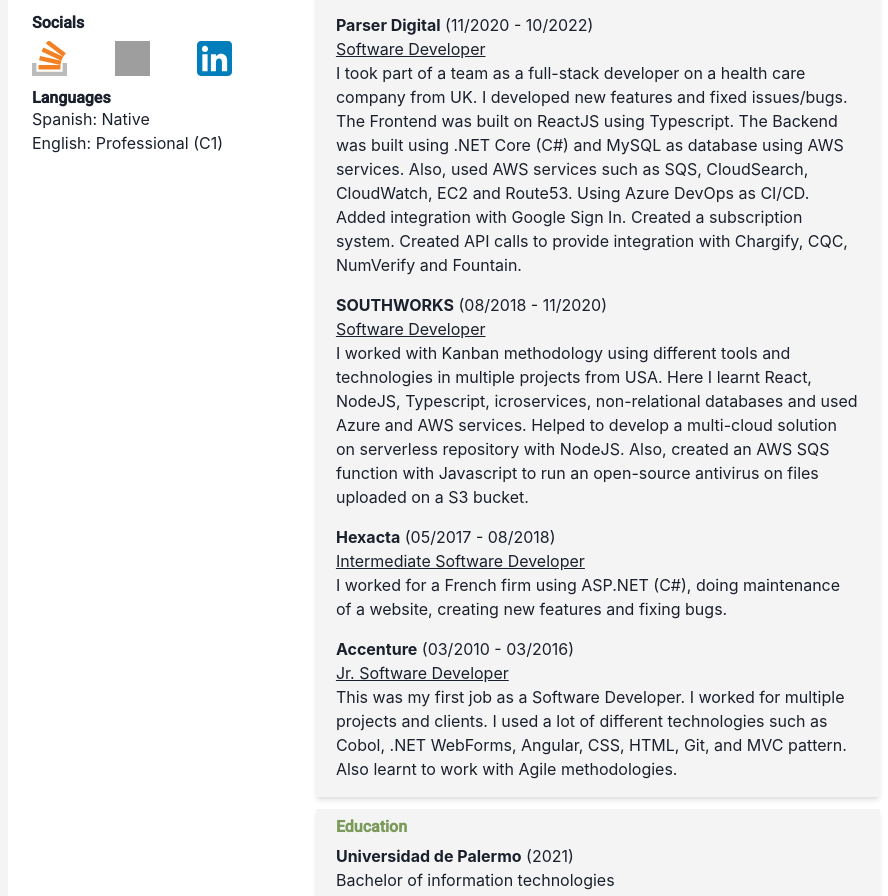
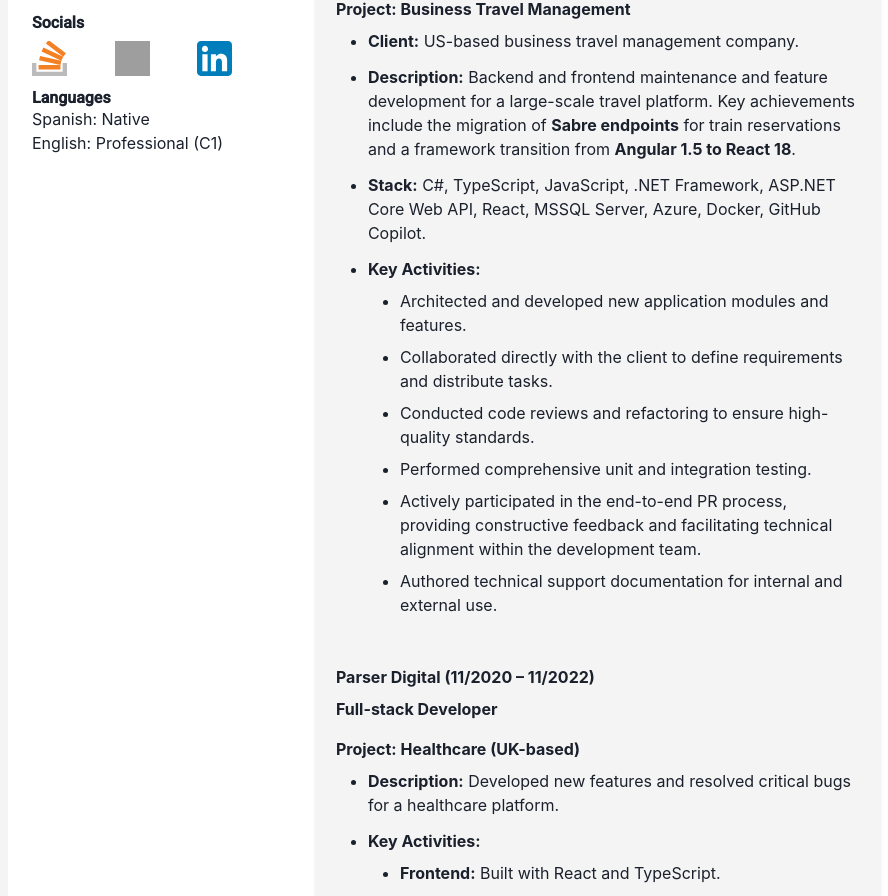
Before and after one commit to Nahuelgrc/web-cv, a React (Vite) app: page / in a window 1280 px wide. Shown: the part 298-1194 px from the top of the page, without its empty margins (184-1072 px from the left). Built offline with nearby package versions, Linux system fonts and the light colour scheme; grey boxes are pictures that could not be loaded.

Commit message:
Update cv

```diff
--- a/data/data.json
+++ b/data/data.json
@@ -1,13 +1,10 @@
 {
   "localPictureName": "Picture.png",
-
   "firstName": "Nahuel",
   "lastName": "García",
   "roleTitle": "Software Developer",
-
   "email": "nahuelgrc@gmail.com",
   "location": "Buenos Aires, Argentina",
-
   "socialList": [
     {
       "show": true,
@@ -28,7 +25,6 @@
       "logoName": "LinkedIn.svg"
     }
   ],
-
   "languagesList": [
     {
       "name": "Spanish",
@@ -39,23 +35,54 @@
       "level": "Professional (C1)"
     }
   ],
-
   "jobExperienceList": [
     {
       "companyName": "DataArt",
-      "roleTitle": "Software Developer",
+      "roleTitle": "Full-stack Developer",
       "startMonth": "11",
       "startYear": "2022",
-      "description": "-"
+      "projects": [
+        {
+          "projectName": "Business Travel Management",
+          "client": "US-based business travel management company.",
+          "description": "Backend and frontend maintenance and feature development for a large-scale travel platform. Key achievements include the migration of <strong>Sabre endpoints</strong> for train reservations and a framework transition from <strong>Angular 1.5 to React 18</strong>.",
+          "stack": "C#, TypeScript, JavaScript, .NET Framework, ASP.NET Core Web API, React, MSSQL Server, Azure, Docker, GitHub Copilot.",
+          "keyActivities": [
+            "Architected and developed new application modules and features.",
+            "Collaborated directly with the client to define requirements and distribute tasks.",
+            "Conducted code reviews and refactoring to ensure high-quality standards.",
+            "Performed comprehensive unit and integration testing.",
+            "Actively participated in the end-to-end PR process, providing constructive feedback and facilitating technical alignment within the development team.",
+            "Authored technical support documentation for internal and external use."
+          ]
+        }
+      ]
     },
     {
       "companyName": "Parser Digital",
-      "roleTitle": "Software Developer",
+      "roleTitle": "Full-stack Developer",
       "startMonth": "11",
       "startYear": "2020",
-      "endMonth": "10",
+      "endMonth": "11",
       "endYear": "2022",
-      "description": "I took part of a team as a full-stack developer on a health care company from UK. I developed new features and fixed issues/bugs. The Frontend was built on ReactJS using Typescript. The Backend was built using .NET Core (C#) and MySQL as database using AWS services. Also, used AWS services such as SQS, CloudSearch, CloudWatch, EC2 and Route53. Using Azure DevOps as CI/CD. Added integration with Google Sign In. Created a subscription system. Created API calls to provide integration with Chargify, CQC, NumVerify and Fountain."
+      "projects": [
+        {
+          "projectName": "Healthcare (UK-based)",
+          "description": "Developed new features and resolved critical bugs for a healthcare platform.",
+          "keyActivities": [
+            "<strong>Frontend:</strong> Built with React and TypeScript.",
+            "<strong>Backend:</strong> Developed using .NET Core (C#) with MySQL.",
+            "<strong>Cloud Services:</strong> Integrated AWS services including SQS, CloudSearch, CloudWatch, EC2, and Route53.",
+            "<strong>CI/CD:</strong> Utilized Azure DevOps for automated deployment.",
+            "<strong>Key Achievements:</strong> Implemented Google Sign-In integration, built a subscription system, and integrated third-party APIs (Chargify, CQC, NumVerify, and Fountain)."
+          ]
+        },
+        {
+          "projectName": "Food Delivery (South America)",
+          "description": "Worked as a Backend Developer focused on scalability and performance.",
+          "stack": "JavaScript, Docker, REST APIs, MySQL, PostgreSQL, Kafka, S3, and SQS."
+        }
+      ]
     },
     {
       "companyName": "SOUTHWORKS",
@@ -64,7 +91,12 @@
       "startYear": "2018",
       "endMonth": "11",
       "endYear": "2020",
-      "description": "I worked with Kanban methodology using different tools and technologies in multiple projects from USA. Here I learnt React, NodeJS, Typescript, icroservices, non-relational databases and used Azure and AWS services. Helped to develop a multi-cloud solution on serverless repository with NodeJS. Also, created an AWS SQS function with Javascript to run an open-source antivirus on files uploaded on a S3 bucket."
+      "bullets": [
+        "Worked in a fast-paced Agile/Kanban environment for multiple US-based clients.",
+        "Developed a multi-cloud serverless solution using Node.js, focusing on high availability and scalability.",
+        "Built an automated security tool using AWS SQS and JavaScript to trigger open-source antivirus scans on files uploaded to S3 buckets.",
+        "Gained extensive experience in Microservices architecture, TypeScript, and NoSQL databases across both AWS and Azure ecosystems."
+      ]
     },
     {
       "companyName": "Hexacta",
@@ -85,7 +117,6 @@
       "description": "This was my first job as a Software Developer. I worked for multiple projects and clients. I used a lot of different technologies such as Cobol, .NET WebForms, Angular, CSS, HTML, Git, and MVC pattern. Also learnt to work with Agile methodologies."
     }
   ],
-
   "universityExperienceList": [
     {
       "universityName": "Universidad de Palermo",
--- a/src/components/JobExpecienceItem.tsx
+++ b/src/components/JobExpecienceItem.tsx
@@ -1,4 +1,4 @@
-import { Box, Stack, Text } from "@chakra-ui/react";
+import { Box, Text, UnorderedList, ListItem } from "@chakra-ui/react";
 import { IJobExperience } from "../interfaces";
 
 export const JobExpecienceItem = ({
@@ -9,20 +9,63 @@
   endMonth,
   endYear,
   description,
+  bullets,
+  projects,
 }: IJobExperience) => {
   const startDate = startMonth + "/" + startYear;
-  const endDate = endMonth && endYear ? endMonth + "/" + endYear : "Current";
+  const endDate = endMonth && endYear ? endMonth + "/" + endYear : "Present";
 
   return (
-    <Box fontSize="md" pb={2}>
-      <Stack spacing={1} direction="row">
-        <Text>
-          <Text as="b">{companyName}</Text> ({startDate} - {endDate})
-        </Text>
-      </Stack>
-      <Text as="u">{roleTitle}</Text>
-      <Text>{description}</Text>
+    <Box fontSize="md" pb={6}>
+      <Text fontWeight="bold" mb={2}>
+        {companyName} ({startDate} &ndash; {endDate})
+      </Text>
+      <Text fontWeight="bold" mb={4}>{roleTitle}</Text>
+
+      {description && description !== "-" && <Text mb={4}>{description}</Text>}
+
+      {bullets && bullets.length > 0 && (
+        <UnorderedList mb={4} pl={4} spacing={2}>
+          {bullets.map((bullet, index) => (
+            <ListItem key={index}>{bullet}</ListItem>
+          ))}
+        </UnorderedList>
+      )}
+
+      {projects && projects.length > 0 && projects.map((project, idx) => (
+        <Box key={idx} mb={4}>
+          <Text fontWeight="bold" mb={2}>
+            Project: {project.projectName}
+          </Text>
+          <UnorderedList pl={4} spacing={3}>
+            {project.client && (
+              <ListItem>
+                <strong>Client:</strong> <span dangerouslySetInnerHTML={{ __html: project.client }} />
+              </ListItem>
+            )}
+            {project.description && (
+              <ListItem>
+                <strong>Description:</strong> <span dangerouslySetInnerHTML={{ __html: project.description }} />
+              </ListItem>
+            )}
+            {project.stack && (
+              <ListItem>
+                <strong>Stack:</strong> <span dangerouslySetInnerHTML={{ __html: project.stack }} />
+              </ListItem>
+            )}
+            {project.keyActivities && project.keyActivities.length > 0 && (
+              <ListItem>
+                <strong>Key Activities:</strong>
+                <UnorderedList mt={2} pl={4} spacing={2}>
+                  {project.keyActivities.map((activity, actIdx) => (
+                    <ListItem key={actIdx} dangerouslySetInnerHTML={{ __html: activity }} />
+                  ))}
+                </UnorderedList>
+              </ListItem>
+            )}
+          </UnorderedList>
+        </Box>
+      ))}
     </Box>
   );
 };
-// noOfLines={[1, 2, 3]}
```
Also changed, not shown: src/interfaces/interfaces.ts (+11 -1 lines), 2 other files (tests, documents, lock files or other folders).
